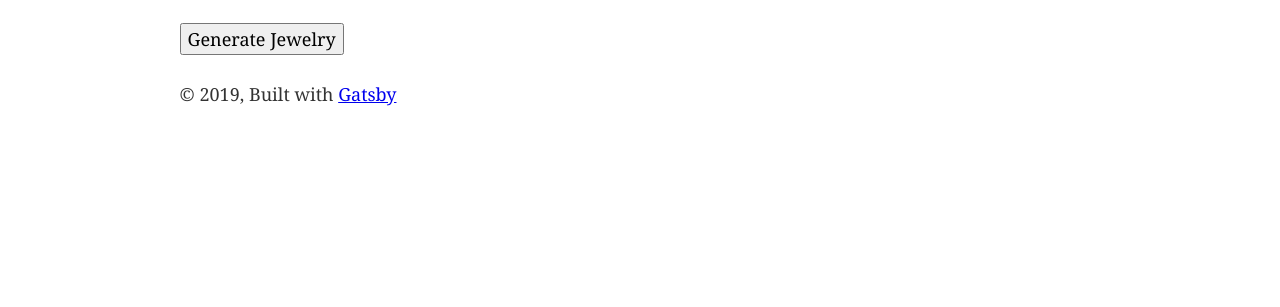
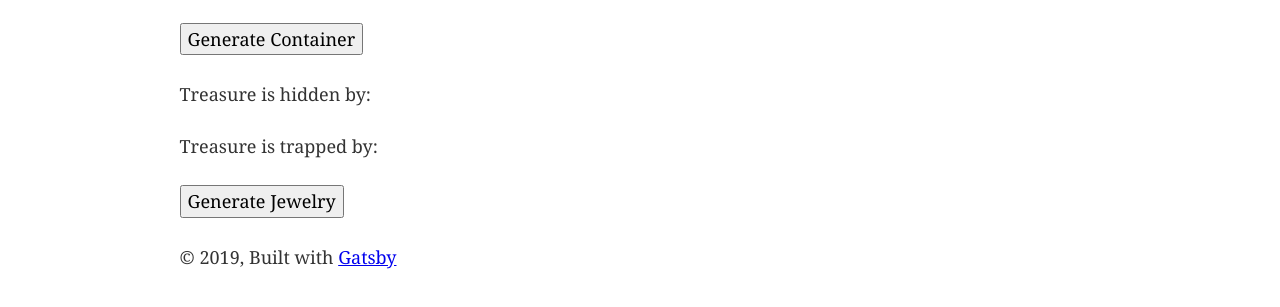
Before and after one commit to tkgwheeler/ttrpg-generators, a Gatsby site: page / in a window 1280 px wide. Both pictures are taken after a click on the button "Treasure Type". Shown: the part 261-568 px from the top of the page. Built offline with nearby package versions, Linux system fonts and the light colour scheme; Gatsby itself is replaced by a stand-in of ours.

Commit message:
Reworking Treasure Container and adding button

```diff
--- /dev/null
+++ b/src/components/Common/Button/Button.js
@@ -0,0 +1,12 @@
+import React from "react";
+
+const Button = props => {
+  const { handleClick, label } = props;
+  return (
+    <>
+      <button onClick={() => handleClick()}>{label}</button>
+    </>
+  );
+};
+
+export default Button;
--- a/src/components/Treasure/Treasure.js
+++ b/src/components/Treasure/Treasure.js
@@ -38,6 +38,10 @@ const Treasure = () => {
       <h1>Treasure</h1>
       <button onClick={() => handleClick()}>Treasure Type</button>
       <h2>{treasure.type}</h2>
+      <TreasureContainer
+        treasure={treasure}
+        weightedRandomBag={weightedRandomBag}
+      />
       <TreasureItem treasure={treasure} weightedRandomBag={weightedRandomBag} />
     </div>
   );
@@ -78,7 +82,7 @@ const treasureTypes = [
 //   },
 
 {
-  /* <TreasureContainer weightedRandomBag={weightedRandomBag} />
+  /*
 <Art weightedRandomBag={weightedRandomBag} />
 <Jewelry weightedRandomBag={weightedRandomBag} />
 <Goods weightedRandomBag={weightedRandomBag} />
--- a/src/components/Treasure/TreasureContainer/TreasureContainer.js
+++ b/src/components/Treasure/TreasureContainer/TreasureContainer.js
@@ -1,7 +1,10 @@
 import React, { useState } from "react";
 
+import Button from "../../Common/Button/Button";
+
 const TreasureContainer = props => {
-  const { weightedRandomBag } = props;
+  const { treasure, weightedRandomBag } = props;
+  let item;
 
   const [treasureContained, setTreasureContained] = useState("");
 
@@ -13,14 +16,19 @@ const TreasureContainer = props => {
     };
     setTreasureContained(treasureContents);
   };
-  return (
+
+  if (treasure.type) {
+    item = (
       <div>
-      <button onClick={() => handleClick()}>Generate Container</button>
+        <Button handleClick={handleClick} label="Generate Container" />
         <h2>{treasureContained.container}</h2>
         <p>Treasure is hidden by: {treasureContained.hidden}</p>
         <p>Treasure is trapped by: {treasureContained.trapped}</p>
       </div>
     );
+  }
+
+  return <div>{item}</div>;
 };
 
 export default TreasureContainer;
```
Lines whose indentation alone changed are shown as unchanged.
